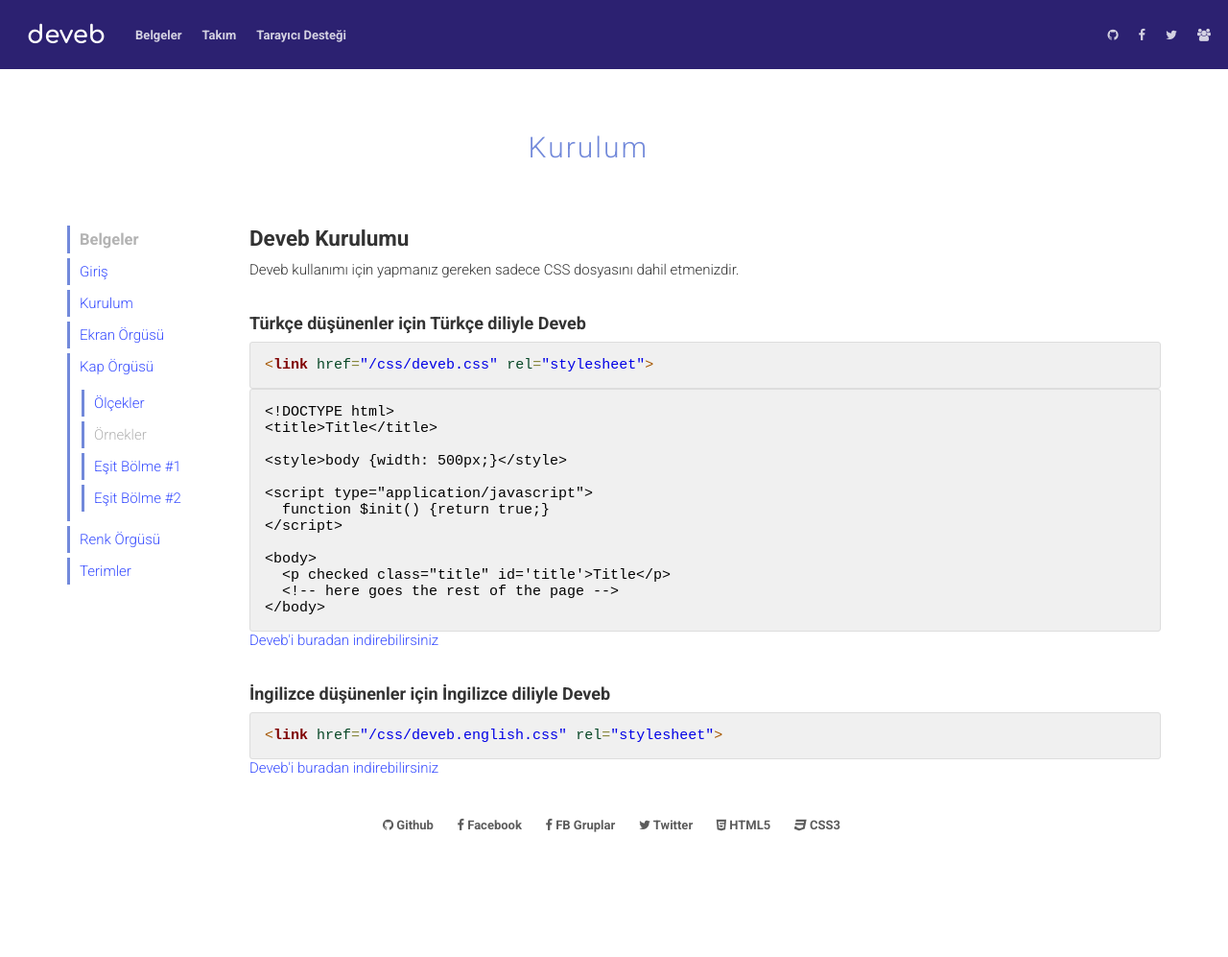
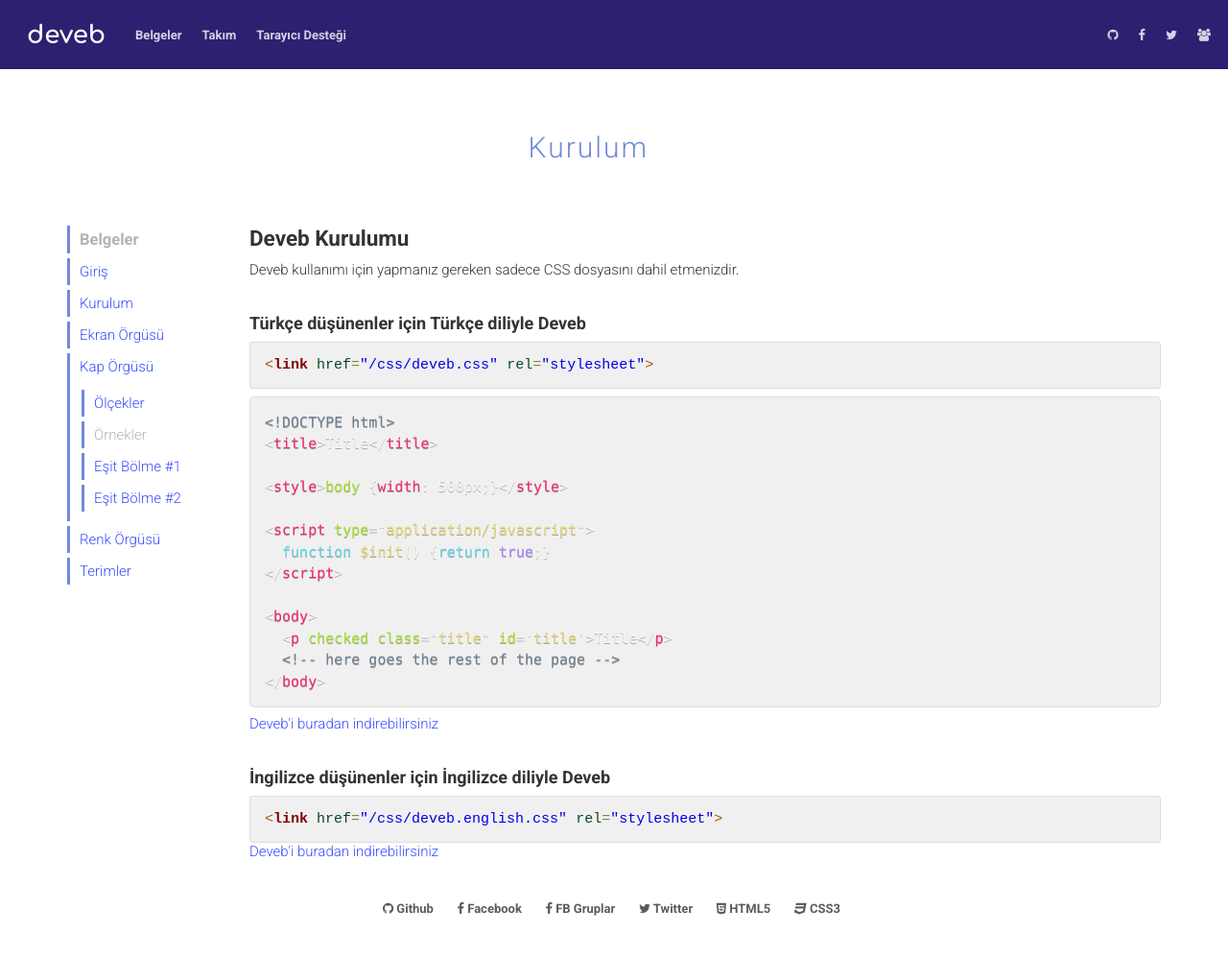
Before and after one commit to data-deveb/data-deveb.github.io, a Jekyll site: the page built from belgeler/kurulum.html, in a window 1280 px wide. Shown: the whole page at 96% size. Built offline with Jekyll 4.4.1, drawn with Linux system fonts in a browser that asks for light colours; nearby versions of some CDN libraries; before the commit the page ends 910 px from its top, so only the background shows below that.

Commit message:
Güncelleme

```diff
--- a/belgeler/kurulum.html
+++ b/belgeler/kurulum.html
@@ -8,7 +8,7 @@
 
     <h2>Türkçe düşünenler için Türkçe diliyle Deveb</h2>
     <pre style='color:#000000;background:#ffffff;'><span style='color:#a65700; '>&lt;</span><span style='color:#800000; font-weight:bold; '>link</span><span style='color:#274796; '> </span><span style='color:#074726; '>href</span><span style='color:#808030; '>=</span><span style='color:#0000e6; '>"/css/deveb.css"</span><span style='color:#274796; '> </span><span style='color:#074726; '>rel</span><span style='color:#808030; '>=</span><span style='color:#0000e6; '>"stylesheet"</span><span style='color:#a65700; '>></span></pre>
-    <pre><code class="xml">&lt;!DOCTYPE html&gt;
+    <pre><code class="language-html">&lt;!DOCTYPE html&gt;
 &lt;title&gt;Title&lt;/title&gt;
 
 &lt;style&gt;body {width: 500px;}&lt;/style&gt;
```
